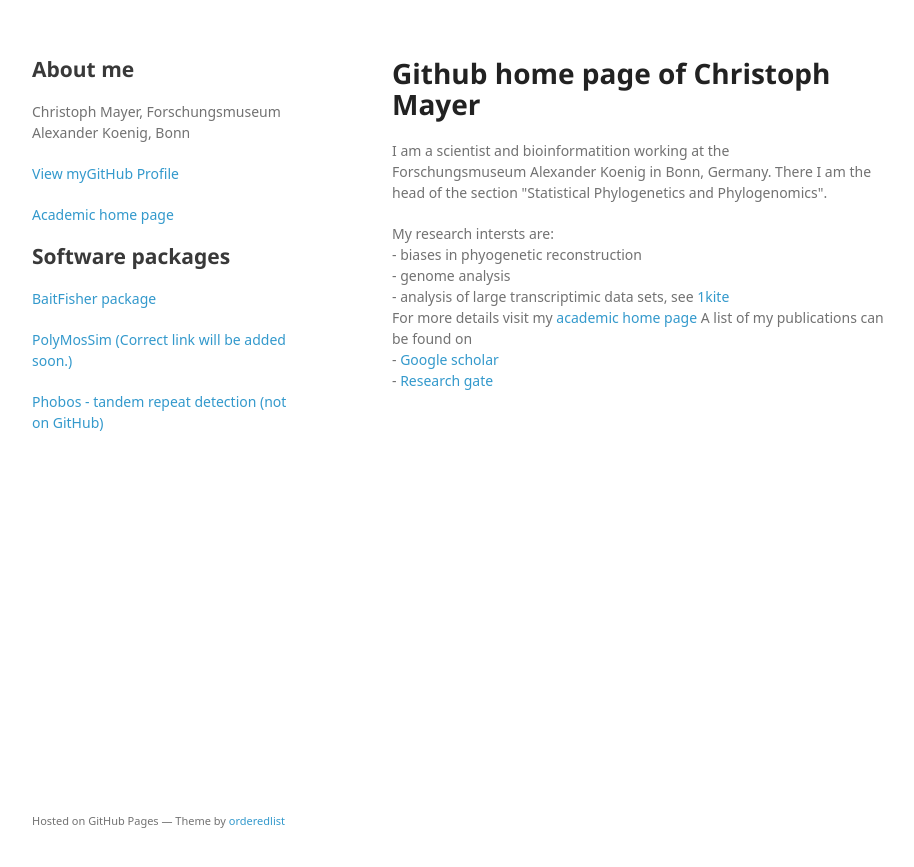
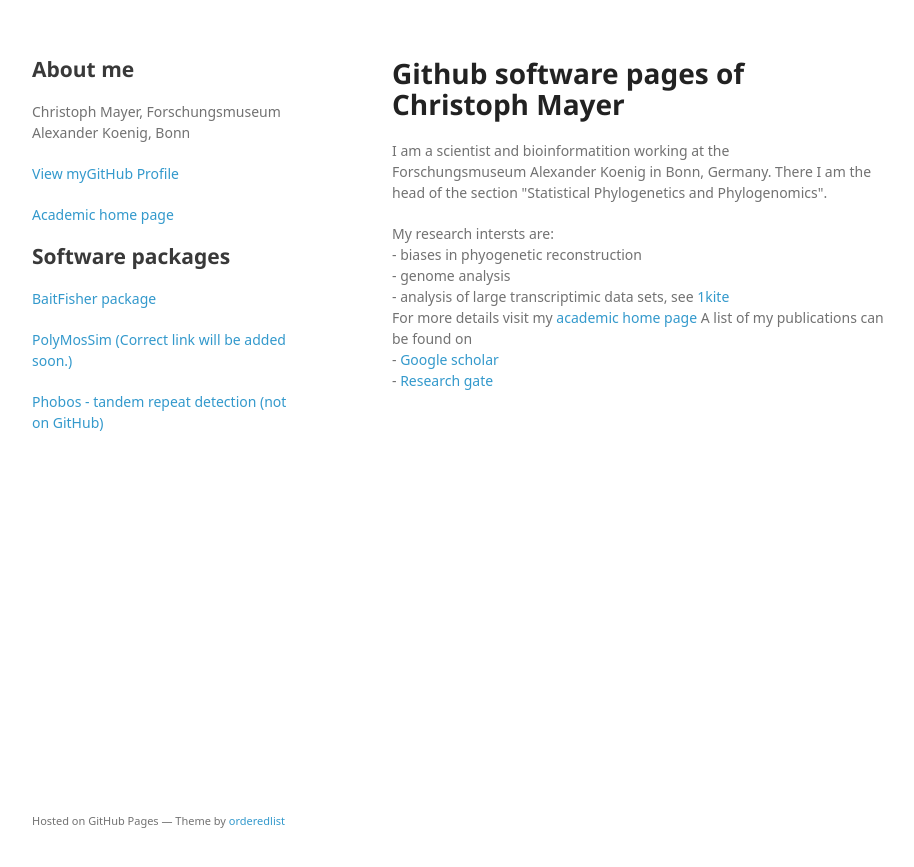
Before and after one commit to cmayer/cmayer.github.io, a Jekyll site: the page index.html, which Jekyll copies as it is, in a window 1280 px wide. Shown: the top 867 px of the page, without its empty margins (178-1092 px from the left). Built offline with Jekyll 4.4.1, drawn with Linux system fonts in a browser that asks for light colours; some web fonts are replaced.

Commit message:
Update index.html

```diff
--- a/index.html
+++ b/index.html
@@ -27,7 +27,7 @@
       </header>
       <section>
         <h1>
-<a id="my-software-packages-on-github" class="anchor" href="#my-software-packages-on-github" aria-hidden="true"><span aria-hidden="true" class="octicon octicon-link"></span></a>Github home page of Christoph Mayer
+<a id="my-software-packages-on-github" class="anchor" href="#my-software-packages-on-github" aria-hidden="true"><span aria-hidden="true" class="octicon octicon-link"></span></a>Github software pages of<br> Christoph Mayer
 </h1>
 
 <p>I am a scientist and bioinformatition working at the <br>Forschungsmuseum Alexander Koenig in Bonn, Germany.
```
